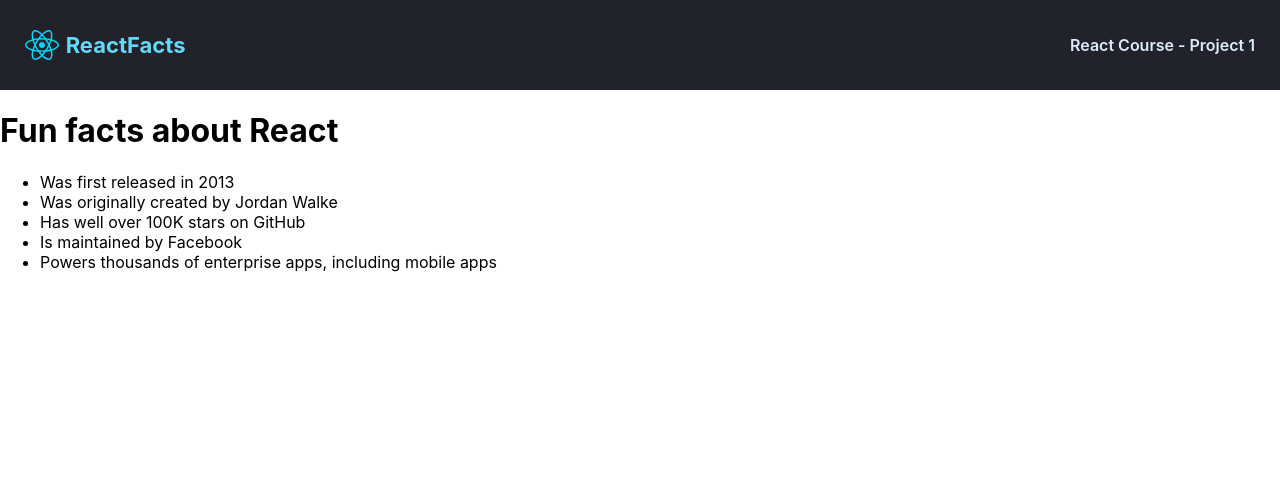
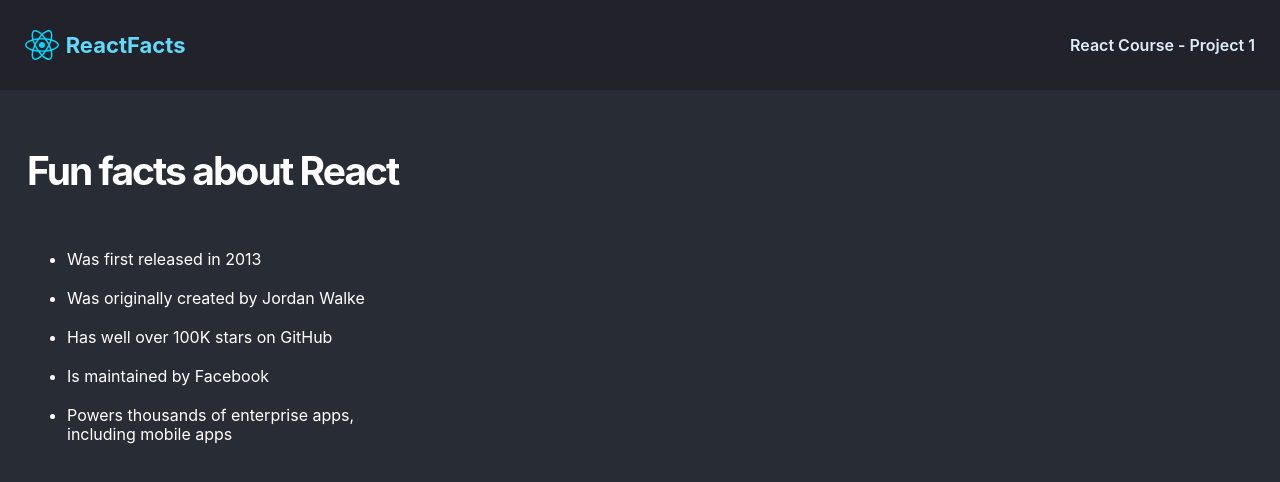
Before and after one commit to chen3yym/react_vite_static, a React (Vite) app: page / in a window 1280 px wide. Shown: the top 482 px of the page. Built offline with nearby package versions, Linux system fonts and the light colour scheme.

Commit message:
add styles

```diff
--- a/src/components/Main.jsx
+++ b/src/components/Main.jsx
@@ -3,8 +3,8 @@
 export default function Main() {
     return (
         <main>
-            <h1>Fun facts about React</h1>
-            <ul>
+            <h1 className="main--title">Fun facts about React</h1>
+            <ul className="main--facts">
                 <li>Was first released in 2013</li>
                 <li>Was originally created by Jordan Walke</li>
                 <li>Has well over 100K stars on GitHub</li>
--- a/src/index.css
+++ b/src/index.css
@@ -78,6 +78,8 @@
 body {
   margin: 0;
   font-family: Inter, sans-serif;
+  height: 100vh;
+  background-color: #282D35;
 }
 
 nav {
@@ -122,3 +124,25 @@
   height: 30px;
   margin-right: 7px;
 }
+
+main{
+  padding: 57px 27px;
+  color: white;
+}
+
+.main--title {
+  margin: 0;
+  font-size: 39px;
+  letter-spacing: -0.05em;
+}
+.main--facts {
+  margin-top: 46px;
+  max-width: 400px;
+}
+
+
+.main--facts > li {
+  line-height: 19px;
+  padding-block: 10px;
+
+}
```
